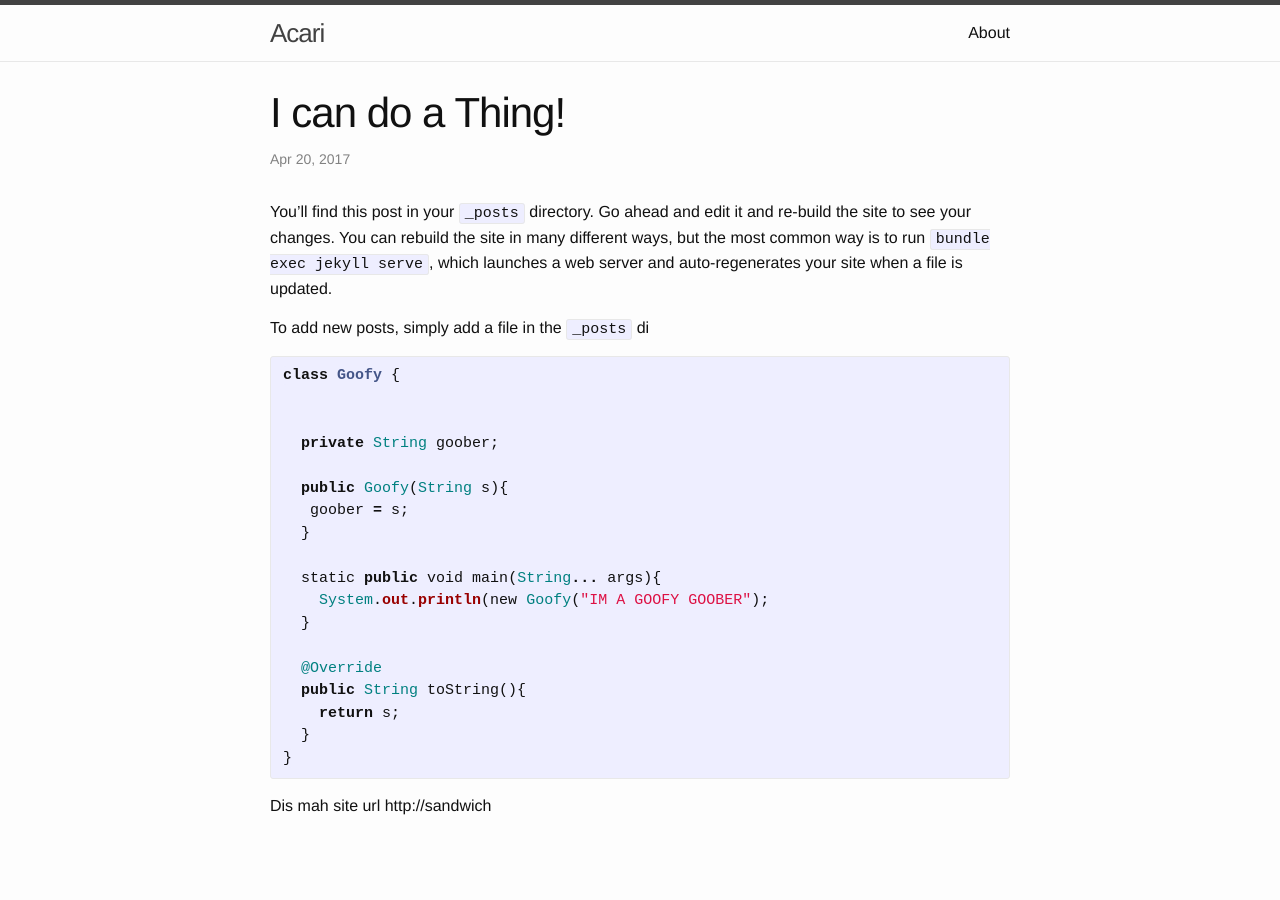
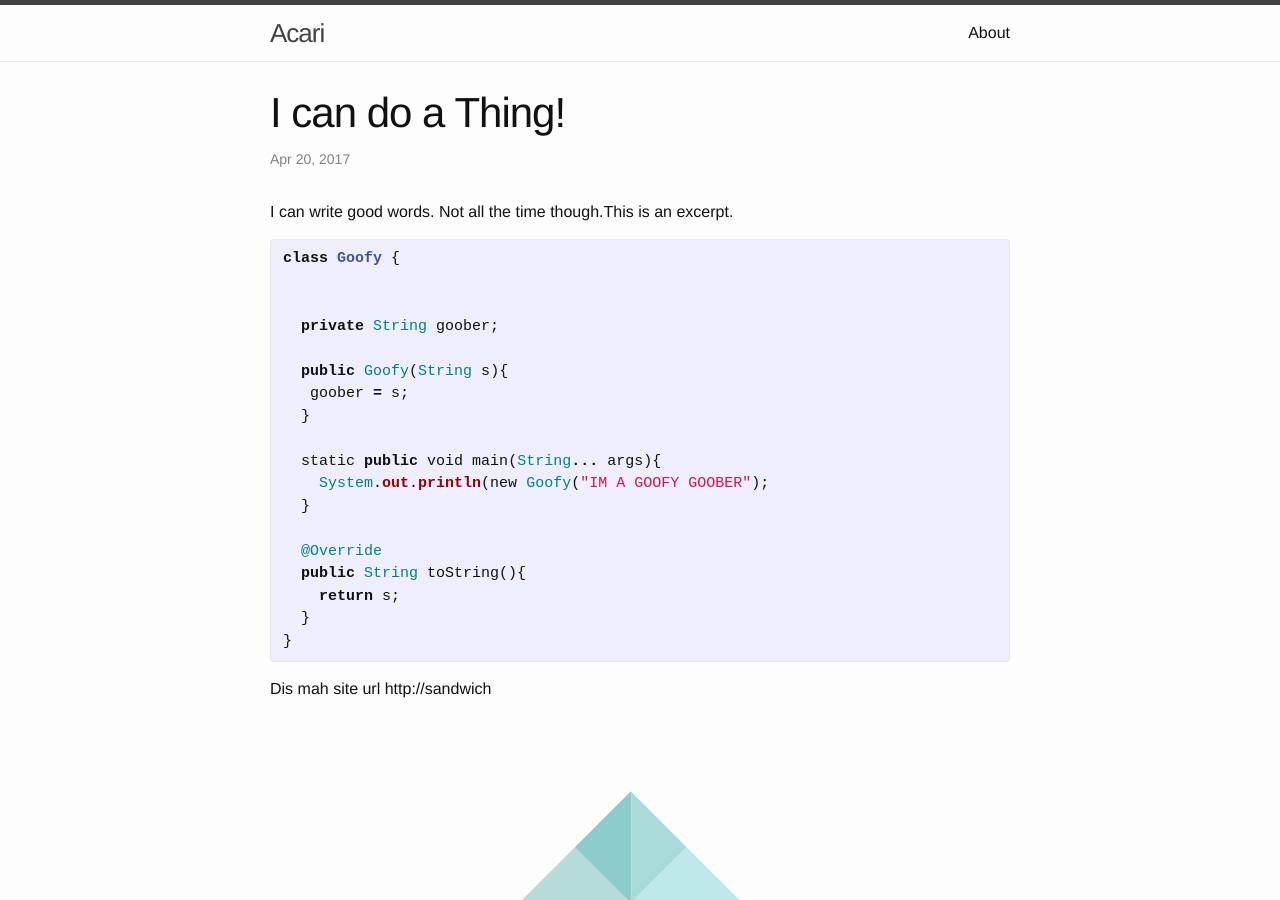
Before and after one commit to Unthrottled/blog, a Jekyll site: the page built from _posts/2017-04-20-test.md, in a window 1280 px wide and 900 px high. Built offline with Jekyll 4.4.1, drawn with Linux system fonts in a browser that asks for light colours.

Commit message:
Thing for excerpt

```diff
--- a/_posts/2017-04-20-test.md
+++ b/_posts/2017-04-20-test.md
@@ -2,11 +2,9 @@
 layout: post
 title:  "I can do a Thing!"
 date:   2017-4-20
-categories: java cdi
+categories: jekyll basics
 ---
-You’ll find this post in your `_posts` directory. Go ahead and edit it and re-build the site to see your changes. You can rebuild the site in many different ways, but the most common way is to run `bundle exec jekyll serve`, which launches a web server and auto-regenerates your site when a file is updated.
-
-To add new posts, simply add a file in the `_posts` di
+I can write good words. Not all the time though.This is an excerpt.
 
 
 {% highlight ruby %}
```
